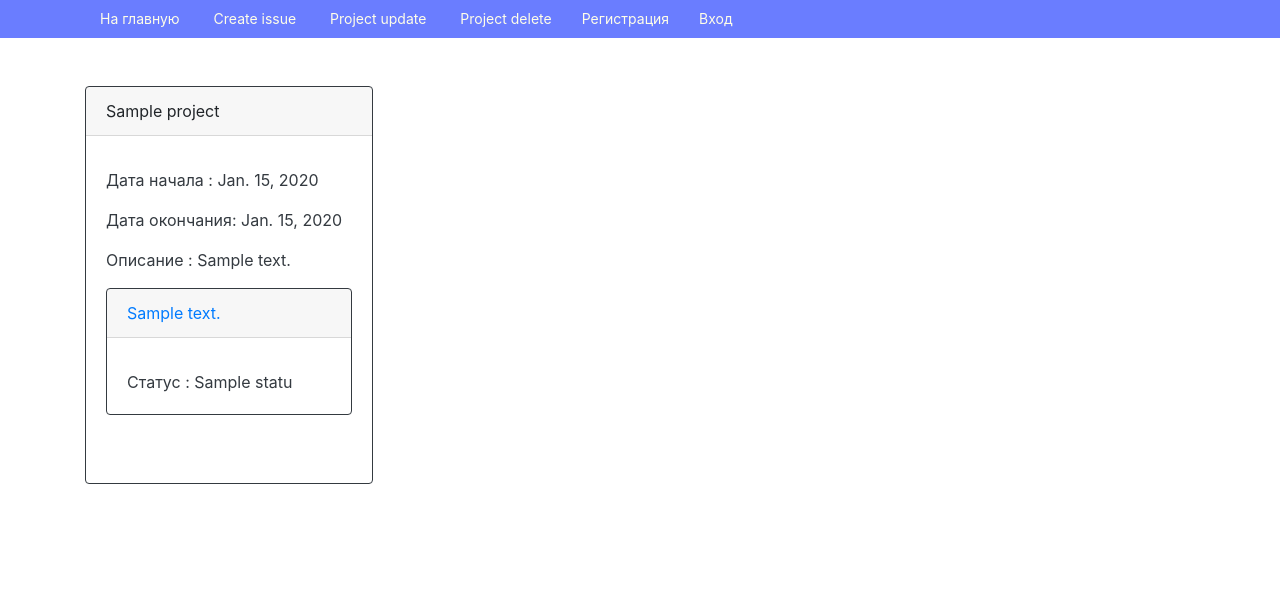
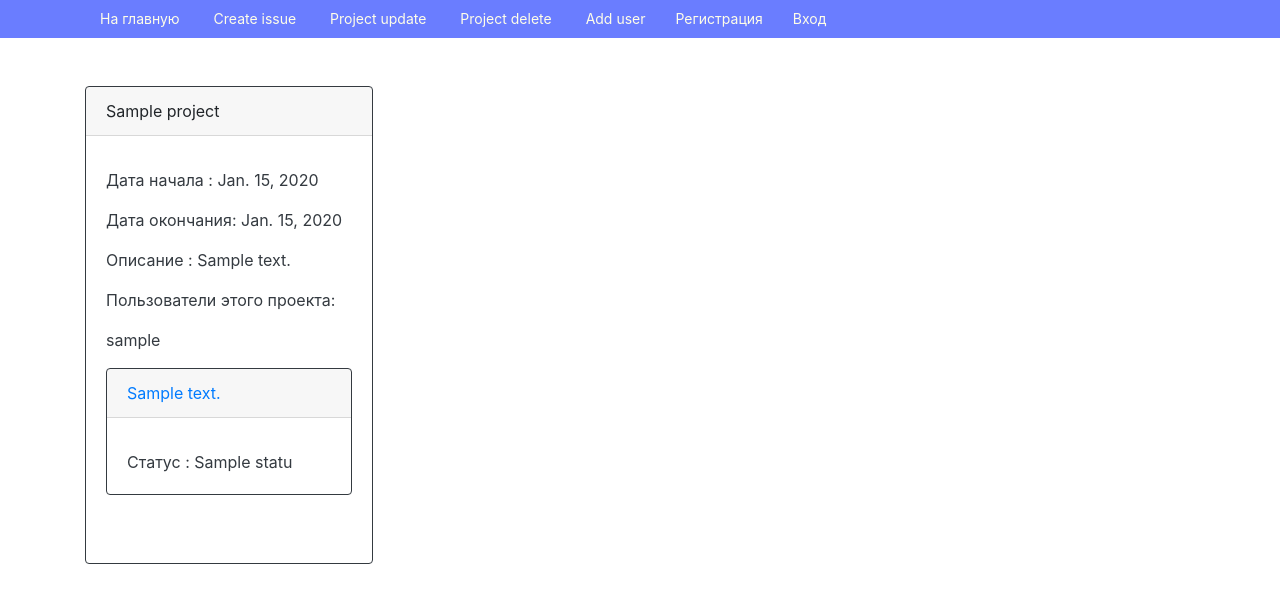
Before and after one commit to insanboss/hw_49, a Django app: page /project/1/ in a window 1280 px wide. Shown: the top 603 px of the page. Run offline with Django 3.2, Linux system fonts and the light colour scheme; tables that the repository leaves empty hold one stand-in row (Sample ...); some libraries are stand-ins or nearby versions.

Commit message:
* Написана возможность добавлять/удалять пользователя с проекта * Прогнаны миграции

```diff
--- a/source/tracker_app/forms.py
+++ b/source/tracker_app/forms.py
@@ -17,3 +17,9 @@ class ProjectForm(forms.ModelForm):
     class Meta:
         model = Project
         fields = ['title', 'start_time', 'end_time', 'description']
+
+
+class AddUser(forms.ModelForm):
+    class Meta:
+        model = Project
+        fields = ['user']
--- a/source/tracker_app/models.py
+++ b/source/tracker_app/models.py
@@ -1,3 +1,4 @@
+from django.conf import settings
 from django.db import models
 
 from tracker_app.validator import BadWordsValidation, capital_letter, MinLengthValidator
@@ -61,3 +62,10 @@ class Project(models.Model):
     end_time = models.DateField(null=True, blank=True)
     title = models.CharField(max_length=50)
     description = models.TextField(max_length=500)
+    user = models.ManyToManyField(
+        settings.AUTH_USER_MODEL,
+        null=True,
+        blank=True,
+        related_name='projects',
+        verbose_name='Пользователь',
+    )
--- a/source/tracker_app/templates/projects/project_view.html
+++ b/source/tracker_app/templates/projects/project_view.html
@@ -5,6 +5,7 @@
     <li><a href="{% url 'tracker:issue_create' project.pk %}">Create issue</a></li>
     <li><a href="{% url 'tracker:project_update' project.pk %}">Project update</a></li>
     <li><a href="{% url 'tracker:project_delete' project.pk %}">Project delete</a></li>
+    <li><a href="{% url 'tracker:user_add' project.pk %}">Add user</a></li>
 {% endblock menu %}
 
 {% block title %}{{ project.title }}{% endblock %}
@@ -28,6 +29,12 @@
             {% else %}
                 <p class="card-text">Описание не указано</p>
             {% endif %}
+            {% if project.user.all%}
+                <p class="card-text">Пользователи этого проекта:</p>
+            {% endif %}
+            {% for user in project.user.all %}
+            <p class="card-text">  {{ user }} </p>
+            {% endfor %}
             <div>
                 {% for issue in project.project_issues.all %}
                 <div class="guest_card card border-dark mb-5" style="max-width: 18rem;">
--- a/source/tracker_app/urls.py
+++ b/source/tracker_app/urls.py
@@ -10,7 +10,7 @@ from tracker_app.views import (
     ProjectView,
     ProjectCreate,
     ProjectUpdate,
-    ProjectDelete,
+    ProjectDelete, AddUserToProject,
 )
 
 app_name = 'tracker'
@@ -26,4 +26,5 @@ urlpatterns = [
     path('project/<int:pk>/issue_create', AddIssue.as_view(), name='issue_create'),
     path('project/<int:pk>/update/', ProjectUpdate.as_view(), name='project_update'),
     path('project/<int:pk>/delete/', ProjectDelete.as_view(), name='project_delete'),
+    path('project/<int:pk>/user_add/', AddUserToProject.as_view(), name='user_add'),
 ]
--- a/source/tracker_app/views/projects.py
+++ b/source/tracker_app/views/projects.py
@@ -1,6 +1,6 @@
 from django.urls import reverse, reverse_lazy
 from django.views.generic import ListView, DetailView, CreateView, UpdateView, DeleteView
-from tracker_app.forms import ProjectForm
+from tracker_app.forms import ProjectForm, AddUser
 from tracker_app.models import Project
 from django.contrib.auth.mixins import LoginRequiredMixin
 
@@ -42,3 +42,13 @@ class ProjectDelete(LoginRequiredMixin, DeleteView):
     template_name = 'projects/project_delete.html'
     context_object_name = 'project'
     success_url = reverse_lazy('tracker:index_projects')
+
+
+class AddUserToProject(UpdateView):
+    model = Project
+    template_name = 'users/add_user.html'
+    form_class = AddUser
+    context_object_name = 'project'
+
+    def get_success_url(self):
+        return reverse('tracker:project_View', kwargs={'pk': self.object.pk})
```
Also changed, not shown: source/tracker_app/templates/users/add_user.html (added, +14 -0 lines), source/tracker_app/migrations/0007_project_user.py (added).
